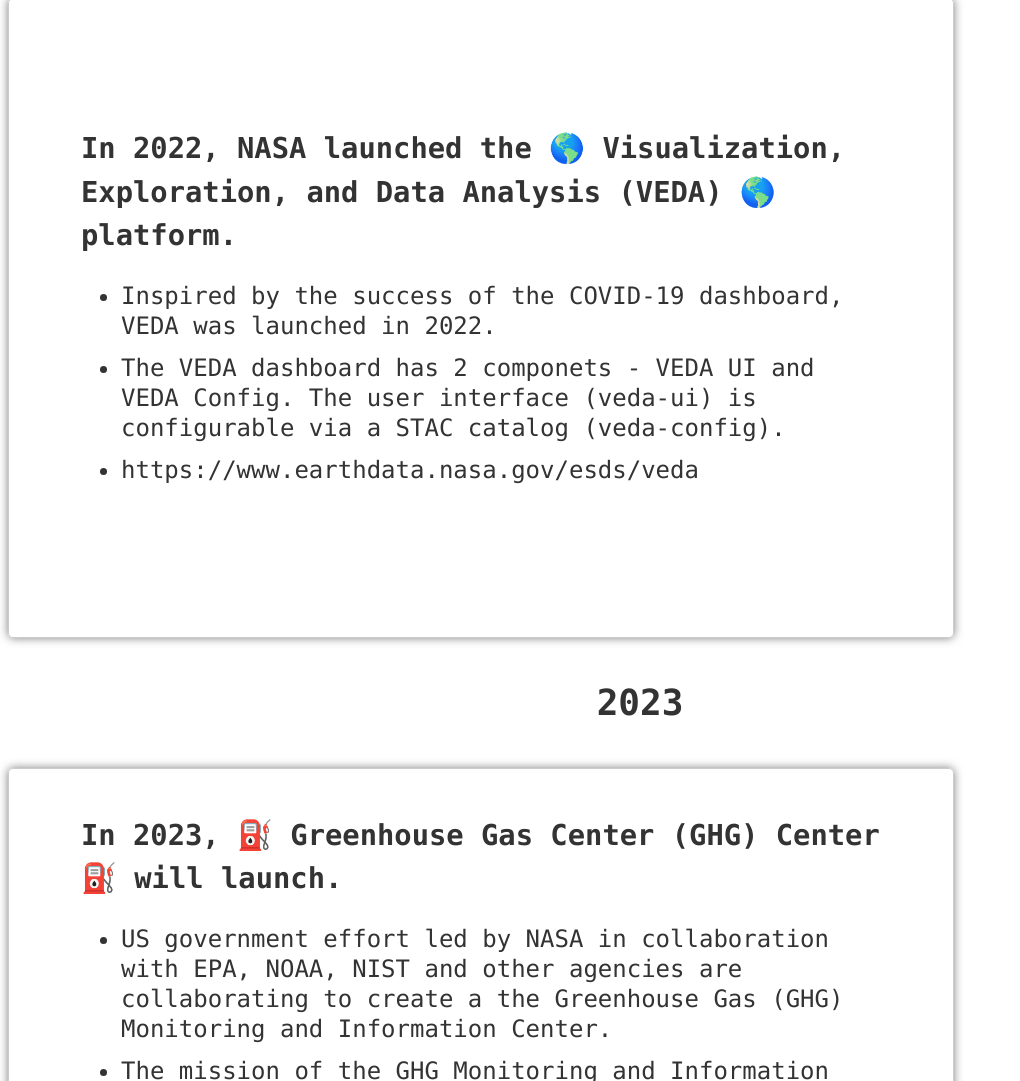
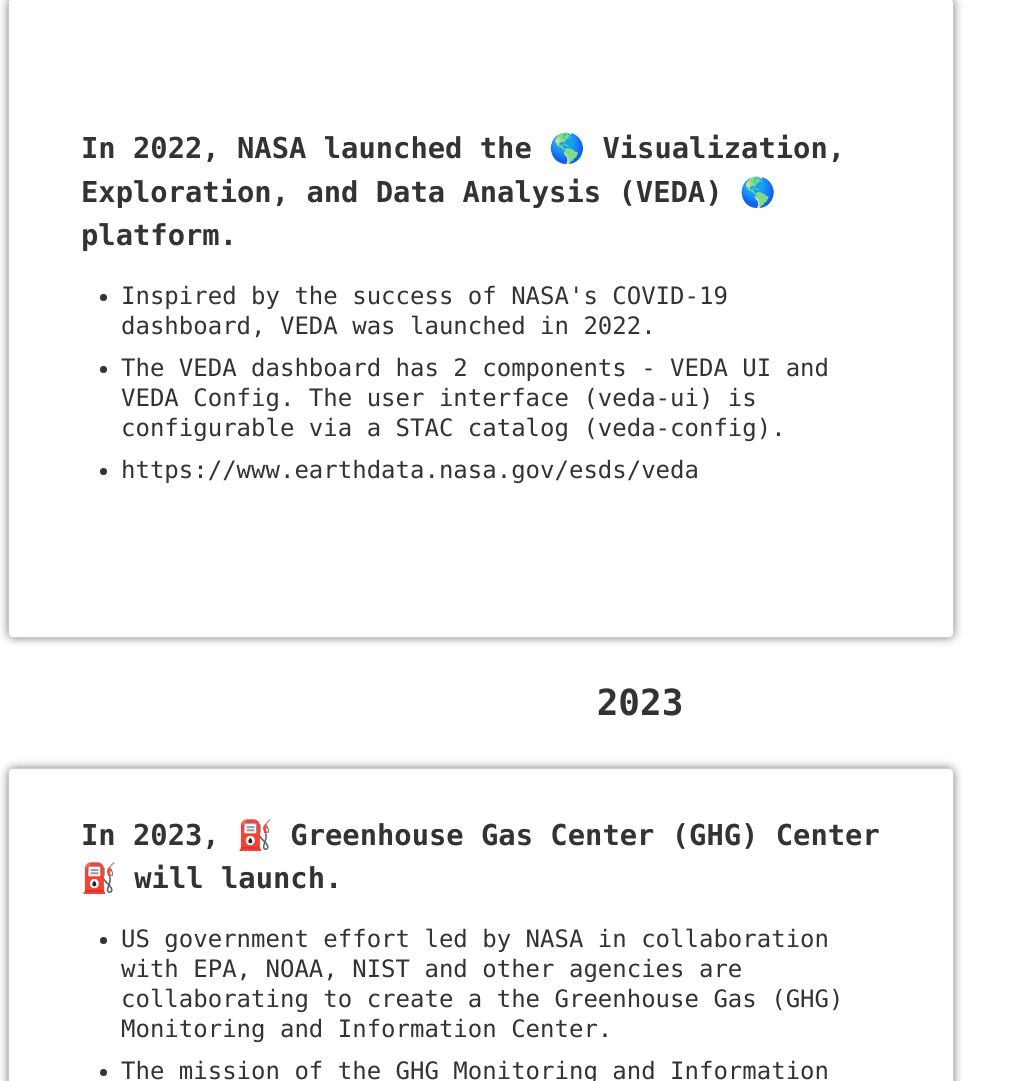
Before and after one commit to abarciauskas-bgse/veda-egu2023-presentation, a website: page index.html in a window 1280 px wide. Shown: the part 7465-8546 px from the top of the page, without its empty margins (0-1020 px from the left). Drawn offline with Linux system fonts and the light colour scheme; a script that the page names is missing.

Commit message:
Fix components spelling

```diff
--- a/index.html
+++ b/index.html
@@ -172,8 +172,8 @@
                                 <div>
                                     <h2>In 2022, NASA launched the 🌎 Visualization, Exploration, and Data Analysis (VEDA) 🌎 platform.</h2>
                                     <ul>
-                                        <li>Inspired by the success of the COVID-19 dashboard, VEDA was launched in 2022.</li>
-                                        <li>The VEDA dashboard has 2 componets - VEDA UI and VEDA Config. The user interface (veda-ui) is configurable via a STAC catalog (veda-config).</li>
+                                        <li>Inspired by the success of NASA's COVID-19 dashboard, VEDA was launched in 2022.</li>
+                                        <li>The VEDA dashboard has 2 components - VEDA UI and VEDA Config. The user interface (veda-ui) is configurable via a STAC catalog (veda-config).</li>
                                         <li>https://www.earthdata.nasa.gov/esds/veda</li>
                                     </ul>
                                 </div>
```
